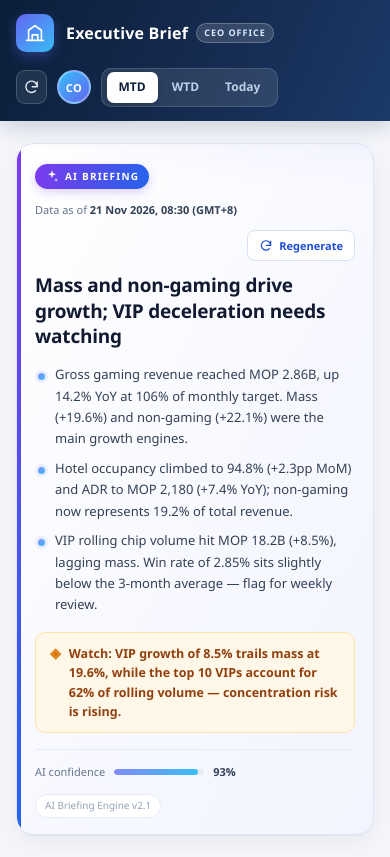
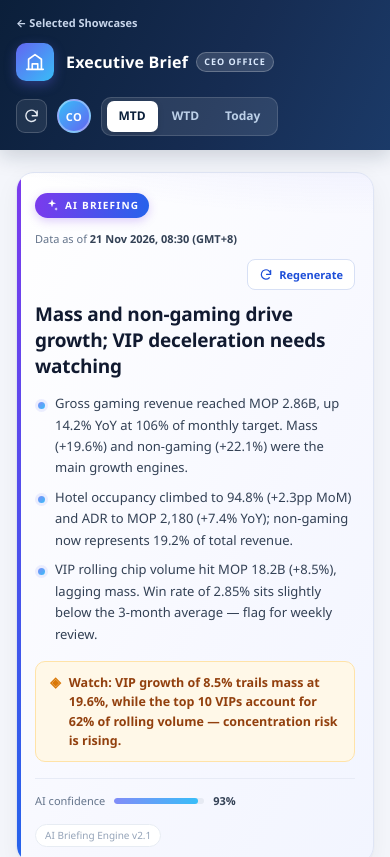
Before and after one commit to royzcastle/royzcastle.github.io, a plain HTML site: page projects/flash-report/index.html in a window 390 px wide. Shown: the top 857 px of the page. Drawn offline with Linux system fonts and the light colour scheme.

Commit message:
Flash report: add consistent back link to Selected Showcases in topbar

```diff
--- a/projects/flash-report/assets/styles.css
+++ b/projects/flash-report/assets/styles.css
@@ -58,6 +58,11 @@ button { cursor: pointer; }
   background: linear-gradient(115deg, var(--navy) 0%, #162c52 58%, #1b3a68 100%);
   box-shadow: 0 6px 20px rgba(11, 31, 58, .18);
 }
+
+/* Back link (consistent with other project pages) */
+.topbar-left { display: flex; align-items: center; gap: clamp(12px, 2vw, 22px); min-width: 0; }
+.back { flex: none; font-size: 12px; font-weight: 700; color: #c7d5ea; text-decoration: none; white-space: nowrap; transition: color .15s ease; }
+.back:hover { color: #fff; }
 
 .brand { display: flex; align-items: center; gap: 12px; min-width: 0; }
 
@@ -448,6 +453,10 @@ button { cursor: pointer; }
   .topbar { flex-wrap: wrap; }
   .period-switch { order: 3; width: 100%; justify-content: center; }
 }
+@media (max-width: 640px) {
+  .topbar-left { flex-wrap: wrap; }
+  .back { font-size: 11px; }
+}
 @media (max-width: 620px) {
   .kpi-grid { grid-template-columns: repeat(2, minmax(0, 1fr)); }
   .brand-sub { display: none; }
--- a/projects/flash-report/index.html
+++ b/projects/flash-report/index.html
@@ -12,7 +12,9 @@
 
     <!-- ============ Top bar ============ -->
     <header class="topbar">
-      <div class="brand">
+      <div class="topbar-left">
+        <a class="back" href="../../index.html">← Selected Showcases</a>
+        <div class="brand">
         <div class="brand-mark" aria-hidden="true">
           <svg viewBox="0 0 24 24" width="22" height="22"><path d="M3 20h18M5 20V9l7-5 7 5v11M9 20v-6h6v6" fill="none" stroke="currentColor" stroke-width="1.8" stroke-linecap="round" stroke-linejoin="round"/></svg>
         </div>
@@ -22,6 +24,7 @@
             <span class="brand-badge">CEO OFFICE</span>
           </div>
           <div class="brand-sub">Starlight Macau Integrated Resort · AI Executive Brief (Flash Report)</div>
+        </div>
         </div>
       </div>
 
```
